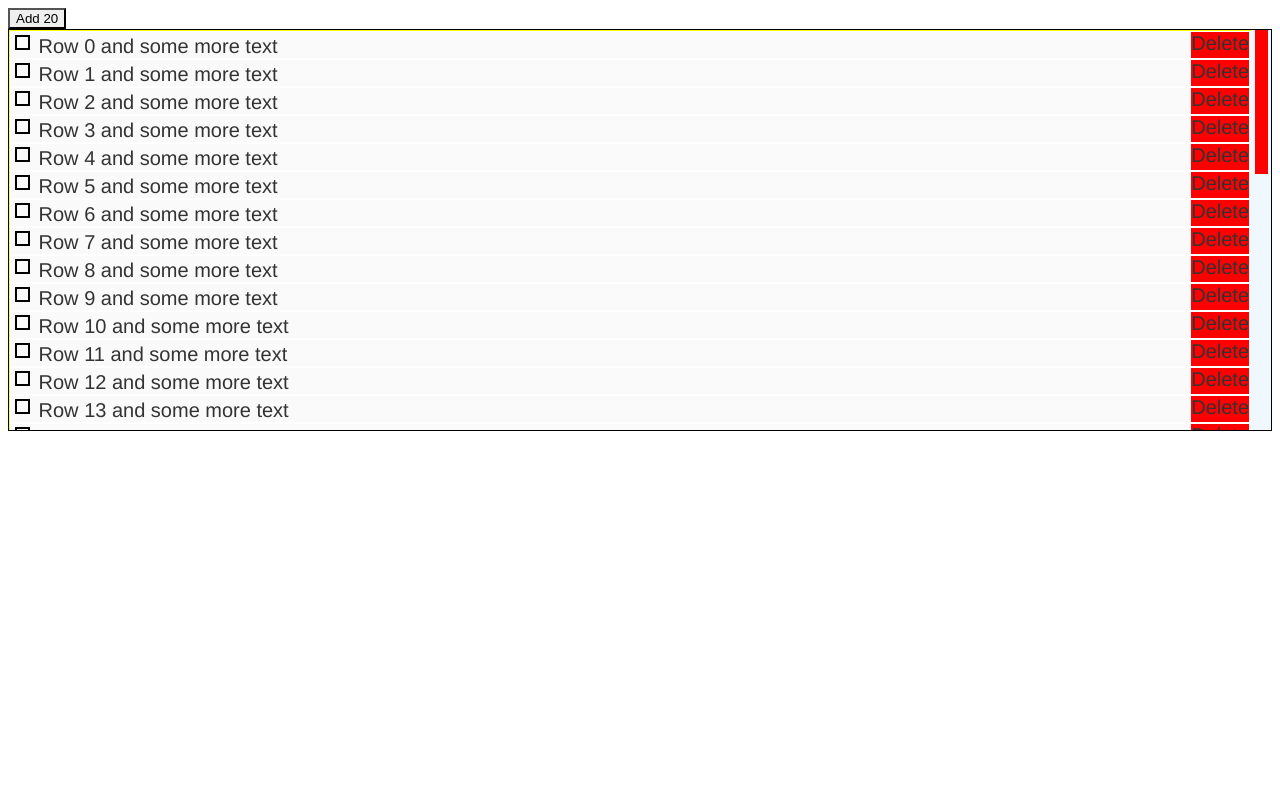
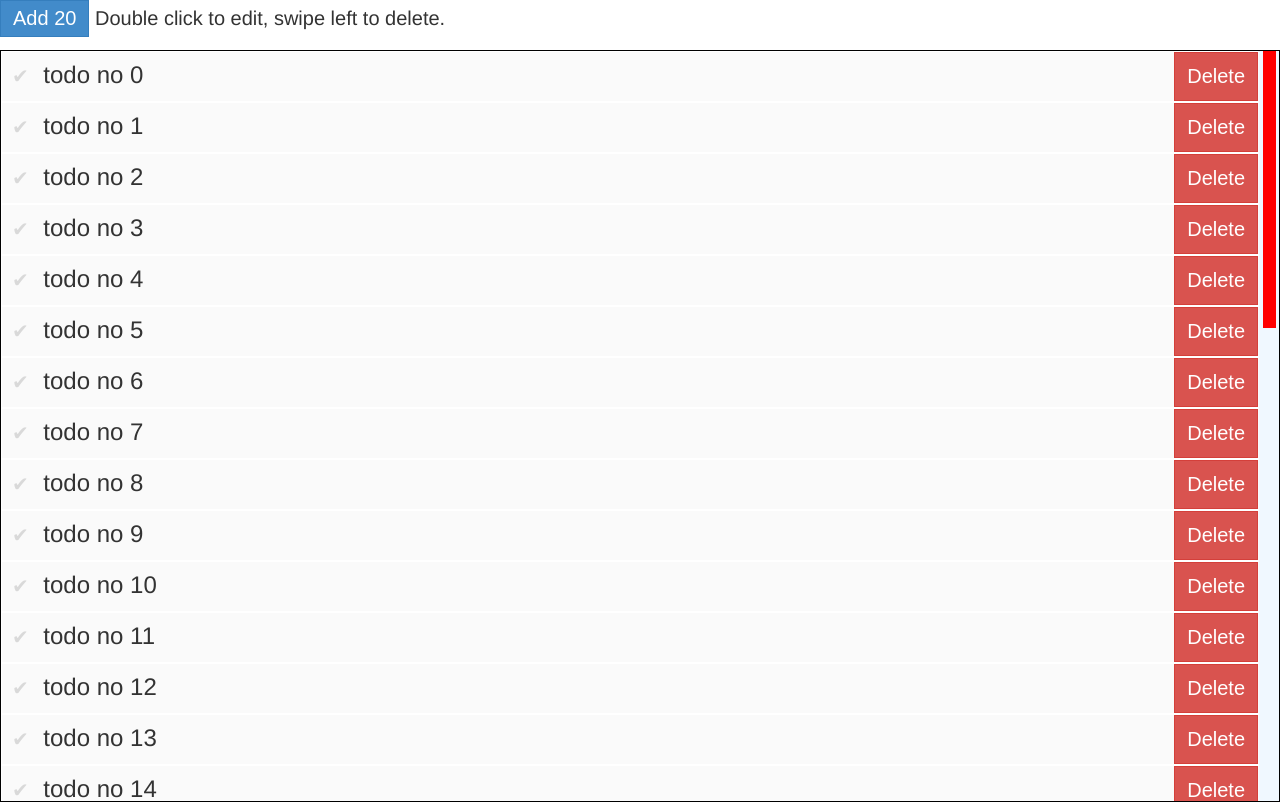
Before and after one commit to tbosch/touch-animation, a website: page app/index.html in a window 1280 px wide. Drawn offline with nearby package versions, Linux system fonts and the light colour scheme; some packages are replaced by stand-ins of ours; a script that the page names is missing.

Commit message:
added nicer styling

```diff
--- a/app/index.html
+++ b/app/index.html
@@ -1,5 +1,5 @@
 <!doctype html>
-<html ng-app="scroll">
+<html ng-app="demo">
     <head>
         <meta charset="utf-8">
         <title>touchanimation</title>
@@ -9,26 +9,29 @@
         <link rel="stylesheet" href="styles/scroller.css">
 
     </head>
-    <body style="height: 100%;" ng-controller="ScrollController as scroll">
+    <body ng-controller="ScrollController as scroll">
 
-    <button ng-click="scroll.addRows(20)">Add 20</button>
+    <div class="header">
+        <button class="btn-normal" ng-click="scroll.addRows(20)">Add 20</button>
+        Double click to edit, swipe left to delete.
+    </div>
 
-    <div scroller="scroll.rows" scroll-indicator style="height: 400px; border: 1px solid black;">
-        <div scroll-header style="background-color:grey;height:40px;">
-            <div style="text-align: center" scroll-pull-to-refresh>Pull to refresh</div>
+    <div class="content" scroller="scroll.rows" scroll-indicator>
+        <div scroll-header>
+            <div class="pull-to-refresh" scroll-pull-to-refresh>Pull to refresh</div>
         </div>
-        <div scroll-footer style="background-color:grey;height:40px;">
+        <div scroll-footer>
             Bottom...
         </div>
-        <div scroll-row class="todo">
-            <div class="todo-action" ng-click="scroll.delete(row)">
+        <div scroll-row class="todo-row" ng-class="{'todo-done': row.done}">
+            <button class="todo-action btn-danger" ng-click="scroll.delete(row)">
                 Delete
-            </div>
-            <div swipe-left-actions class="todo-item">
-                <label>
-                    <input type="checkbox" ng-model="row.clicked">
-                    Row <span ng-bind="row.index" ></span> and some more text
-                </label>
+            </button>
+            <div left-swipeable class="todo-item" ng-dblclick="scroll.editRow=row">
+                <input type="checkbox" ng-model="row.done" class="todo-toggle">
+
+                <input type="text" ng-model="row.text" ng-blur="scroll.editRow=null" ng-show="scroll.editRow===row" class="todo-input">
+                <span ng-show="scroll.editRow!==row" ng-bind="row.text" class="todo-text"></span>
             </div>
         </div>
     </div>
@@ -44,7 +47,6 @@
     <script src="scripts/web-animations.js"></script>
     <script src="scripts/web-animations-fixes.js"></script>
 
-    <script src="scripts/touch-animation/module.js"></script>
     <script src="scripts/touch-animation/gesture-events.js"></script>
     <script src="scripts/touch-animation/touch-animation.js"></script>
     <script src="scripts/scroll/module.js"></script>
@@ -53,7 +55,8 @@
     <script src="scripts/scroll/scroll-footer.js"></script>
     <script src="scripts/scroll/scroll-indicator.js"></script>
     <script src="scripts/scroll/scroll-pull-to-refresh.js"></script>
-    <script src="scripts/swipe-left-actions.js"></script>
+    <script src="scripts/module.js"></script>
+    <script src="scripts/left-swipeable.js"></script>
 
     <script>
         var mod = angular.module('scroll');
@@ -64,7 +67,7 @@
             this.addRows = function(count) {
                 var i, row;
                 for (i=0; i<count; i++) {
-                    row = {index: this.rows.length};
+                    row = {index: this.rows.length, text: 'todo no '+this.rows.length};
                     // row.clicked = i % 3 === 0;
                     this.rows.push(row);
 
--- a/app/scripts/swipe-left-actions.js
+++ b/app/scripts/left-swipeable.js
@@ -1,7 +1,4 @@
-// TODO: Make this directive go to a parent element
-// with two children: One for the content and one for the actions that should be shown.
-// - apply css classes automatically!
-angular.module('scroll').directive('swipeLeftActions', ['touchAnimation', function(touchAnimationFactory) {
+angular.module('demo').directive('leftSwipeable', ['touchAnimation', '$rootElement', function(touchAnimationFactory, $rootElement) {
   return {
     link: function(scope, element, attrs) {
       var width = element.width();
@@ -9,11 +6,14 @@ angular.module('scroll').directive('swipeLeftActions', ['touchAnimation', functi
         animationFactory: animationFactory,
         gesture: {type: 'x', element: element}
       });
+
       element.on('slideXEnd', closestHideOrShow);
+      var clearParentEventListener = $rootElement.on('pointerdown', hideIfOnOtherElement);
+      element.on('$destroy', clearParentEventListener);
 
-      var clearParentEventListener = element.parent().on('pointerdown', function(e) {
+      function hideIfOnOtherElement(e, data) {
         var isChild = false;
-        var $target = angular.element(e.target);
+        var $target = angular.element(e.target || data.target);
         while ($target.length) {
           if ($target[0] === element[0]) {
             isChild = true;
@@ -24,10 +24,7 @@ angular.module('scroll').directive('swipeLeftActions', ['touchAnimation', functi
         if (!isChild) {
           hide();
         }
-      });
-      element.on('$destroy', function() {
-        clearParentEventListener();
-      });
+      }
 
       function hide() {
         var animation = touchAnimation.getAnimationByName('main');
@@ -47,16 +44,13 @@ angular.module('scroll').directive('swipeLeftActions', ['touchAnimation', functi
         });
       }
 
-      function closestHideOrShow() {
-        var animation = touchAnimation.getAnimationByName('main'),
-          currentTime = touchAnimation.currentTime();
-        var diffStart = Math.abs(currentTime - animation.startTime),
-          targetTime;
-
-        if (diffStart / animation.duration > 0.2) {
+      function closestHideOrShow(event, gesture) {
+        var animation = touchAnimation.getAnimationByName('main');
+        var movedRatio = gesture.offset / animation.duration;
+        if (movedRatio > 0.2) {
+          hide()
+        } else if (movedRatio < 0.2) {
           show()
-        } else {
-          hide()
         }
       }
 
--- /dev/null
+++ b/app/scripts/module.js
@@ -0,0 +1 @@
+angular.module('demo', ['scroll']);
--- a/app/scripts/scroll/scroll-footer.js
+++ b/app/scripts/scroll/scroll-footer.js
@@ -2,11 +2,12 @@ angular.module('scroll').directive('scrollFooter', function () {
   return {
     require: '^scroller',
     link: function (scope, element, attrs, ngScrollerCtrl) {
+      element.addClass('scroll-footer');
+
       var headerFooterSlowDownFactor = 5,
         footerHeight = element.height(),
         footerDuration = footerHeight * headerFooterSlowDownFactor;
 
-      element.addClass('scroll-footer');
       ngScrollerCtrl.addAnimationDecorator(0, animationDecorator);
       element.parent().on('slideYEnd', footerEffect);
 
--- a/app/scripts/scroll/scroll-header.js
+++ b/app/scripts/scroll/scroll-header.js
@@ -2,12 +2,12 @@ angular.module('scroll').directive('scrollHeader', function () {
   return {
     require: '^scroller',
     link: function (scope, element, attrs, ngScrollerCtrl) {
+      element.addClass('scroll-header');
+
       var headerFooterSlowDownFactor = 5,
-      // estimate header/footer as high as a row
         headerHeight = element.height(),
         headerDuration = headerHeight * headerFooterSlowDownFactor;
 
-      element.addClass('scroll-header');
       ngScrollerCtrl.addAnimationDecorator(0, animationDecorator);
       element.parent().on('slideYEnd', headerEffect);
 
--- a/app/scripts/scroll/scroll-indicator.js
+++ b/app/scripts/scroll/scroll-indicator.js
@@ -8,7 +8,6 @@ angular.module('scroll').directive('scrollIndicator', function () {
       var indicatorBar = angular.element('<div class="scroll-indicator-bar"></div>');
       indicatorBar.append(indicator);
       element.append(indicatorBar);
-      var viewPortHeight = element.height();
       var indicatorHeight;
 
       indicatorBar.on('slideYStart', function(event, gesture) {
@@ -26,7 +25,7 @@ angular.module('scroll').directive('scrollIndicator', function () {
       });
       indicator.on('slideYMove', function(event, gesture) {
         var contentAnimation = ngScrollerCtrl.scrollAnimation.getAnimationByName('content');
-        var newTime = gestureStartTime + (gesture.offset * contentAnimation.duration / (viewPortHeight - indicatorHeight));
+        var newTime = gestureStartTime + (gesture.offset * contentAnimation.duration / (ngScrollerCtrl.viewPortHeight - indicatorHeight));
         newTime = Math.max(newTime, contentAnimation.startTime);
         newTime = Math.min(newTime, contentAnimation.endTime);
         ngScrollerCtrl.scrollAnimation.goTo(newTime);
@@ -36,9 +35,7 @@ angular.module('scroll').directive('scrollIndicator', function () {
       ngScrollerCtrl.addAnimationDecorator(1000, animationDecorator);
 
       function animationDecorator(animationSpec) {
-        // TODO: Move this into the meta data of the animation,
-        // so that the slideYMove event listener can read it!
-        indicatorHeight = Math.max(10, viewPortHeight / (ngScrollerCtrl.rowHeight * animationSpec.content.rowCount) * viewPortHeight);
+        indicatorHeight = Math.max(10, ngScrollerCtrl.viewPortHeight / (ngScrollerCtrl.rowHeight * ngScrollerCtrl.rowCount) * ngScrollerCtrl.viewPortHeight);
         indicator[0].style.height = indicatorHeight + 'px';
 
         if (animationSpec.header) {
@@ -61,7 +58,7 @@ angular.module('scroll').directive('scrollIndicator', function () {
           type: 'atom',
           effect: [
             {offset: 0, transform: 'translateZ(0) translateY(0px)'},
-            {offset: 1, transform: 'translateZ(0) translateY(' + (viewPortHeight - indicatorHeight) + 'px)'}
+            {offset: 1, transform: 'translateZ(0) translateY(' + (ngScrollerCtrl.viewPortHeight - indicatorHeight) + 'px)'}
           ],
           timing: {
             duration: animationSpec.resolvedDuration('content')
@@ -74,8 +71,8 @@ angular.module('scroll').directive('scrollIndicator', function () {
             type: 'atom',
             target: indicator[0],
             effect: [
-              {offset: 0, transform: 'translateZ(0) translateY(' + (viewPortHeight - indicatorHeight) + 'px)'},
-              {offset: 1, transform: 'translateZ(0) translateY(' + (viewPortHeight - indicatorHeight + indicatorHeight * 0.5) + 'px)'}
+              {offset: 0, transform: 'translateZ(0) translateY(' + (ngScrollerCtrl.viewPortHeight - indicatorHeight) + 'px)'},
+              {offset: 1, transform: 'translateZ(0) translateY(' + (ngScrollerCtrl.viewPortHeight - indicatorHeight + indicatorHeight * 0.5) + 'px)'}
             ],
             timing: {
               duration: animationSpec.resolvedDuration('footer')
--- a/app/scripts/scroll/scroller.js
+++ b/app/scripts/scroll/scroller.js
@@ -23,7 +23,7 @@ angular.module('scroll').directive('scroller', ['touchAnimation', '$compile', fu
 
   function link(scope, viewPort, attrs, ctrl, rowTemplate) {
 
-    var rowHeight = ctrl.rowHeight = calcRowHeight();
+    ctrl.rowHeight = calcRowHeight();
 
     var innerViewPort = angular.element(viewPort[0].querySelectorAll('.inner-viewport'));
     var blocks = createBlockElements(),
@@ -31,9 +31,7 @@ angular.module('scroll').directive('scroller', ['touchAnimation', '$compile', fu
       blocksScope = blocks.scope;
 
     var block0page = 0,
-        block1page = 1,
-        viewPortHeight,
-        rowsPerPage;
+        block1page = 1;
 
     scope.$watchCollection(attrs.scroller, rowsChanged);
 
@@ -73,25 +71,25 @@ angular.module('scroll').directive('scroller', ['touchAnimation', '$compile', fu
       };
     }
 
-    var lastRowCount, lastRows;
+    var lastRows;
     // TODO: Add a resize listener to call this method also!
     function rowsChanged(rows) {
       lastRows = rows;
-      lastRowCount = rows.length;
+      ctrl.rowCount = rows.length;
 
       layout();
     }
 
     function layout() {
-      viewPortHeight = viewPort.height();
-      rowsPerPage = Math.ceil(viewPortHeight / rowHeight) + 1;
+      ctrl.viewPortHeight = viewPort.height();
+      ctrl.rowsPerPage = Math.ceil(ctrl.viewPortHeight / ctrl.rowHeight) + 1;
 
       updateBlockRows();
 
       if (!ctrl.scrollAnimation) {
         ctrl.scrollAnimation = touchAnimation({
           animationFactory: animationFactory,
-          timeToPixelRatio: rowHeight * -1,
+          timeToPixelRatio: ctrl.rowHeight * -1,
           gesture: {type: 'y', element: viewPort}
         });
         ctrl.scrollAnimation.goTo(ctrl.scrollAnimation.getAnimationByName('content').startTime);
@@ -103,15 +101,15 @@ angular.module('scroll').directive('scroller', ['touchAnimation', '$compile', fu
     }
 
     function updateBlockRows() {
-      scope.block0rows = lastRows.slice(block0page*rowsPerPage, block0page*rowsPerPage + rowsPerPage);
+      scope.block0rows = lastRows.slice(block0page*ctrl.rowsPerPage, block0page*ctrl.rowsPerPage + ctrl.rowsPerPage);
       fillMissingRowsInPage(scope.block0rows);
-      scope.block1rows = lastRows.slice(block1page*rowsPerPage, block1page*rowsPerPage + rowsPerPage);
+      scope.block1rows = lastRows.slice(block1page*ctrl.rowsPerPage, block1page*ctrl.rowsPerPage + ctrl.rowsPerPage);
       fillMissingRowsInPage(scope.block1rows);
     }
 
     function fillMissingRowsInPage(rows) {
       var i;
-      for (i=rows.length; i<rowsPerPage; i++) {
+      for (i=rows.length; i<ctrl.rowsPerPage; i++) {
         rows.push({});
       }
     }
@@ -134,8 +132,8 @@ angular.module('scroll').directive('scroller', ['touchAnimation', '$compile', fu
       return animationSpec;
 
       function contentAnimation(animationSpec) {
-        var contentDuration = lastRowCount * rowHeight - viewPortHeight;
-        var blockDuration = 2 * rowsPerPage * rowHeight,
+        var contentDuration = ctrl.rowCount * ctrl.rowHeight - ctrl.viewPortHeight;
+        var blockDuration = 2 * ctrl.rowsPerPage * ctrl.rowHeight,
             blockIterations = contentDuration / blockDuration;
 
         animationSpec.block0 = {
@@ -177,13 +175,6 @@ angular.module('scroll').directive('scroller', ['touchAnimation', '$compile', fu
 
         animationSpec.content = {
           type: 'par',
-          // extra information for animation decorators
-          // TODO: Move into a "meta" object in the animationSpec
-          // which is copied into the real animationsByName hash!
-          // -> by this, e.g. the effects can use it too!
-          // See scroll-indicator!
-          rowCount: lastRowCount,
-          rowHeight: rowHeight,
           children: [
             'block0',
             'block1'
--- a/app/scripts/touch-animation/gesture-events.js
+++ b/app/scripts/touch-animation/gesture-events.js
@@ -24,7 +24,7 @@
     if (event.pressed && !pressStart) {
       pressStart = event;
       event.type = 'start';
-      trigger(pressStart.target, 'pointerdown');
+      trigger(pressStart.target, 'pointerdown', event);
     } else if (!event.pressed && pressStart) {
       event.type = 'end';
     } else if (pressStart && event.pressed) {
@@ -34,7 +34,7 @@
     handleGesture(event);
 
     if (event.type === 'end') {
-      trigger(pressStart.target, 'pointerup');
+      trigger(pressStart.target, 'pointerup', event);
       pressStart = null;
     }
   }
@@ -48,6 +48,7 @@
     // TODO: Can't inspect the event that Angular creates during
     // triggerHandler. That's why we add another stopPropagation
     // to the data...
+    // TODO: Set event.target in the event that is fired by triggerHandler!
     data.stopPropagation = function() {
       stopped = true;
     };
@@ -105,6 +106,7 @@
     }
   }
 
+  // TODO: rename the events in all lowercase and "swipe" instead of "slide"
   function triggerGestureEvent(suffix, gesture) {
     trigger(gestureStart.target, 'slide'+gestureStart.gestureType.toUpperCase()+suffix, gesture);
   }
--- a/app/scripts/touch-animation/module.js
+++ /dev/null
@@ -1 +0,0 @@
-angular.module('touchAnimation', []);
--- a/app/scripts/touch-animation/touch-animation.js
+++ b/app/scripts/touch-animation/touch-animation.js
@@ -1,4 +1,4 @@
-angular.module('touchAnimation').factory('touchAnimation', [function() {
+angular.module('touchAnimation', []).factory('touchAnimation', [function() {
 
   var raf = initRaf();
   var AnimationSpec = createAnimationSpec();
--- a/app/styles/main.css
+++ b/app/styles/main.css
@@ -1,32 +1,59 @@
-/* show the virtual blocks during scrolling */
+/* debugging: show the virtual blocks during scrolling
 .scroll-block0 {
     border: 1px solid yellow
 }
 .scroll-block1 {
     border: 1px solid blue
 }
+ */
 
-/* bugfix for iOS performance bug with inputs/buttons in virtual scrolling lists */
-input,button {
-    -webkit-border-radius: 0px;
+/* browser resets */
+html,body {
+    margin: 0;
+    padding: 0
 }
-input[type="checkbox"] {
-    -webkit-appearance: none;
-    width: 15px; height: 15px;
-    border: 2px solid black
-}
-input:checked {
-    background-color: grey
-}
-
-/* app */
 body {
     font-family: "Helvetica Neue", Helvetica, Arial, sans-serif;
     color: #333;
+    font-size: 20px;
+}
+input,button {
+    font-size: 20px;
+    outline: none;
+    /* bugfix for iOS as it renders inputs and buttons with radius borders very slowly! */
+    -webkit-border-radius: 0px;
 }
 
-.todo {
-    font-size: 20px;
+/* main layout*/
+html {
+    height: 100%;
+}
+body {
+    padding-top: 50px;
+    position:absolute;
+    top:0; bottom:0; left:0; right:0;
+}
+.header {
+    margin-top: -50px;
+    height: 50px
+}
+.content {
+    height: 100%
+}
+
+
+/* scroller */
+div.scroll-viewport {
+    border: 1px solid black;
+}
+.scroll-header, .scroll-footer {
+    background-color:grey;
+    height:40px;
+    text-align: center
+}
+
+/* items in the list */
+.todo-row {
     border: 1px solid white;
     position: relative
 }
@@ -34,11 +61,63 @@ body {
 .todo-item {
     background: #fafafa;
 }
-
 .todo-action {
     position: absolute;
     right: 20px;
     height: 100%;
     top: 0;
-    background: red
 }
+
+.todo-toggle {
+    -webkit-appearance: none;
+    outline: none
+}
+.todo-toggle:after {
+    content: '✔';
+    line-height: 43px;
+    font-size: 20px;
+    height: 40px;
+    padding: 6px;
+    color: #d9d9d9;
+}
+.todo-toggle:checked:after {
+    color: #85ada7;
+}
+.todo-input {
+    width: 80%;
+    height: 100%;
+    font-size: 24px;
+    padding: 6px;
+}
+.todo-text {
+    font-size: 24px;
+}
+
+.todo-done {
+    text-decoration: line-through;
+}
+
+
+/* buttons */
+.btn-normal, .btn-danger {
+    padding: 6px 12px;
+}
+.btn-normal {
+    color: #fff;
+    background-color: #428bca;
+    border: 1px solid #357ebd;
+}
+.btn-normal:active,.btn-normal:focus  {
+    background-color: #3276b1;
+    border: 1px solid #285e8e;
+}
+.btn-danger {
+    color: #fff;
+    background-color: #d9534f;
+    border: 1px solid #d43f3a;
+}
+.btn-danger:hover, .btn-danger:hover {
+    color: #fff;
+    background-color: #d2322d;
+    border: 1px solid #ac2925;
+}
```
Also changed, not shown: README.md (added), app/scripts/todo.js (added).
